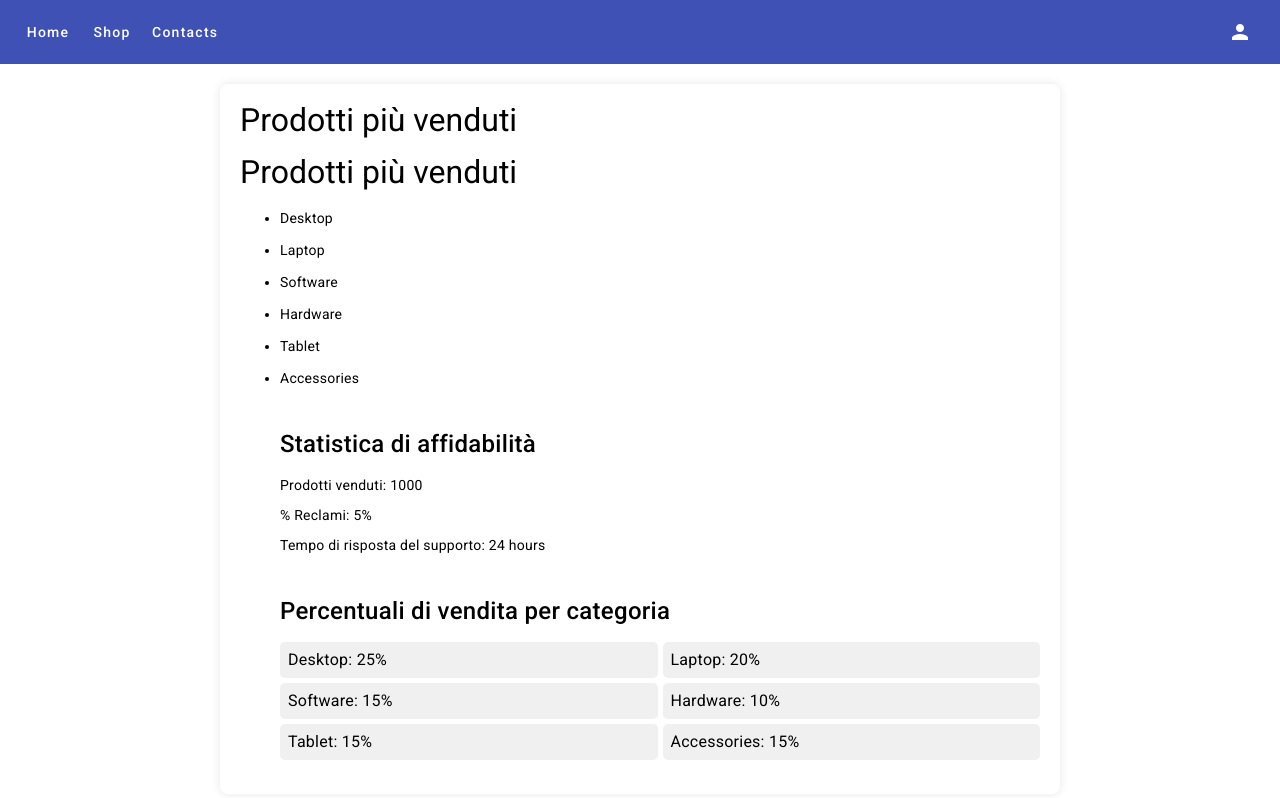
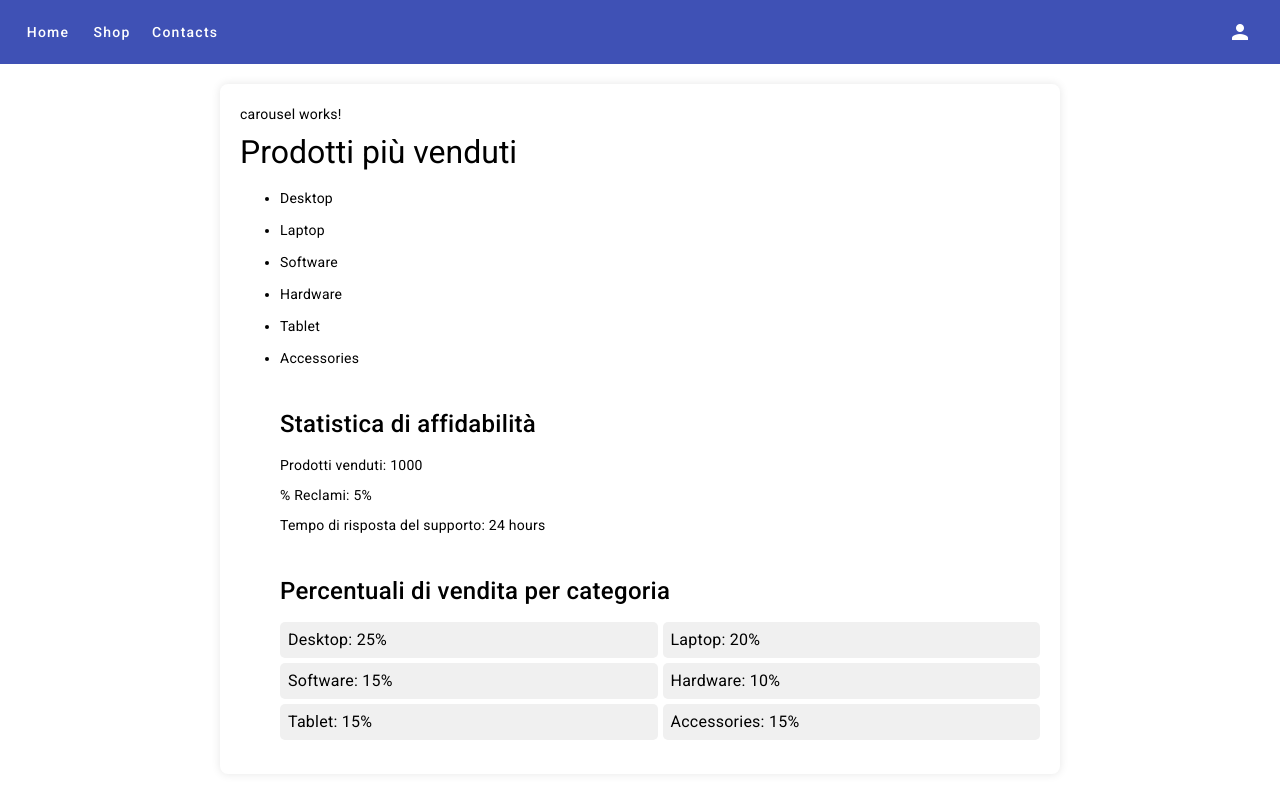
Before and after one commit to FilippoVetro/Progetto_QualcosaDalCarrello, an Angular app: page / in a window 1280 px wide. Built offline with nearby package versions, Linux system fonts and the light colour scheme; what angular-in-memory-web-api would draw is missing.

Commit message:
[ADD] components: carousel empty

```diff
--- a/src/app/app.module.ts
+++ b/src/app/app.module.ts
@@ -19,6 +19,7 @@ import { OrdersComponent } from './components/orders/orders.component';
 import { SupportComponent } from './components/support/support.component';
 import { FormsModule } from '@angular/forms';
 import { ProductCardSmComponent } from './components/product-card-sm/product-card-sm.component';
+import { CarouselComponent } from './components/carousel/carousel.component';
 
 @NgModule({
   declarations: [
@@ -33,6 +34,7 @@ import { ProductCardSmComponent } from './components/product-card-sm/product-car
     OrdersComponent,
     SupportComponent,
     CartComponent,
+    CarouselComponent,
   ],
   imports: [
     BrowserModule,
--- /dev/null
+++ b/src/app/components/carousel/carousel.component.html
@@ -0,0 +1 @@
+<p>carousel works!</p>
--- a/src/app/components/home/home.component.html
+++ b/src/app/components/home/home.component.html
@@ -1,10 +1,8 @@
 <div class="container">
-    <h1>Prodotti più venduti</h1>
-      <link rel="stylesheet" href="home.component.css">
-
+  <app-carousel></app-carousel>
 
   <h1>Prodotti più venduti</h1>
-
+  <link rel="stylesheet" href="home.component.css" />
   <ul class="best-selling-products">
     <li *ngFor="let product of getMostSoldProducts()">
       <!-- Visualizzazione dei prodotti più venduti -->
@@ -15,7 +13,10 @@
     <div class="reliability-info">
       <p>Prodotti venduti: {{ reliabilityData.totalProductsSold }}</p>
       <p>% Reclami: {{ reliabilityData.complaintPercentage }}%</p>
-      <p>Tempo di risposta del supporto: {{ reliabilityData.supportResponseTime }}</p>
+      <p>
+        Tempo di risposta del supporto:
+        {{ reliabilityData.supportResponseTime }}
+      </p>
     </div>
 
     <h2>Percentuali di vendita per categoria</h2>
@@ -29,3 +30,5 @@
         <li>Accessories: {{ categorySalesPercentages.accessories }}%</li>
       </ul>
     </div>
+  </ul>
+</div>
```
Also changed, not shown: src/app/components/carousel/carousel.component.ts (added, +10 -0 lines), src/app/components/carousel/carousel.component.css (added). Lines whose indentation alone changed are shown as unchanged.
